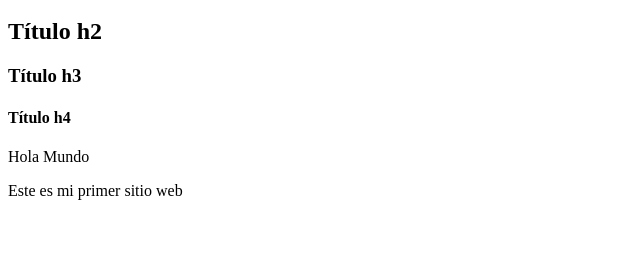
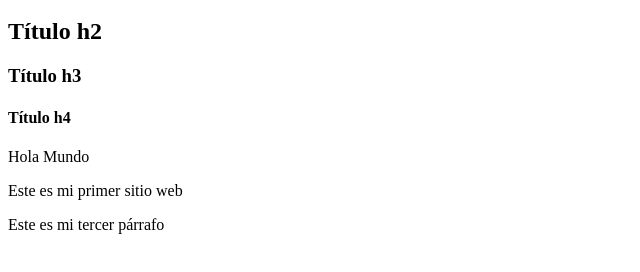
Before and after one commit to Lunadelahuerta/bootcampfrontend, a plain HTML site: page Index.html in a window 1280 px wide. Shown: the part 48-320 px from the top of the page, without its empty margins (0-640 px from the left). Drawn offline with Linux system fonts and the light colour scheme.

Commit message:
se agrega un cambio

```diff
--- a/Index.html
+++ b/Index.html
@@ -10,6 +10,7 @@
   <div>
     <p>Hola Mundo</p>
     <p>Este es mi primer sitio web</p>
+    <p>Este es mi tercer párrafo</p>
   </div>
 </body>
 </html>
```
